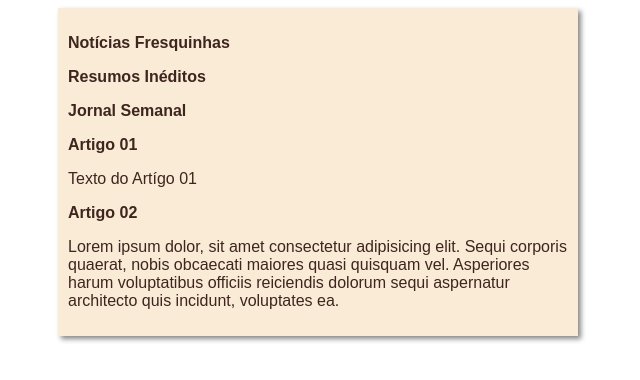
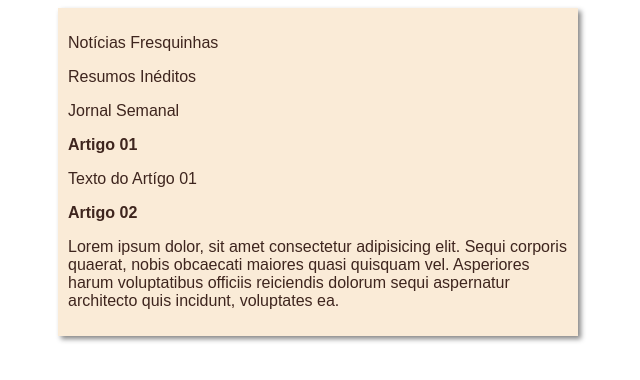
Before and after one commit to lucasvmartins/kibencanews, a plain HTML site: page index.html in a window 1280 px wide. Shown: the whole page, without its empty margins (322-962 px from the left). Drawn offline with Linux system fonts and the light colour scheme.

Commit message:
Update index.html

```diff
--- a/index.html
+++ b/index.html
@@ -9,9 +9,9 @@
 <body>
     <main>
         <header>
-            <h3>Notícias Fresquinhas</h3>
-            <h3>Resumos Inéditos</h3>
-            <h3>Jornal Semanal</h3>
+            <p>Notícias Fresquinhas</p>
+            <p>Resumos Inéditos</p>
+            <p>Jornal Semanal</p>
         </header>
         <article>
             <h2>Artigo 01</h2>
```
